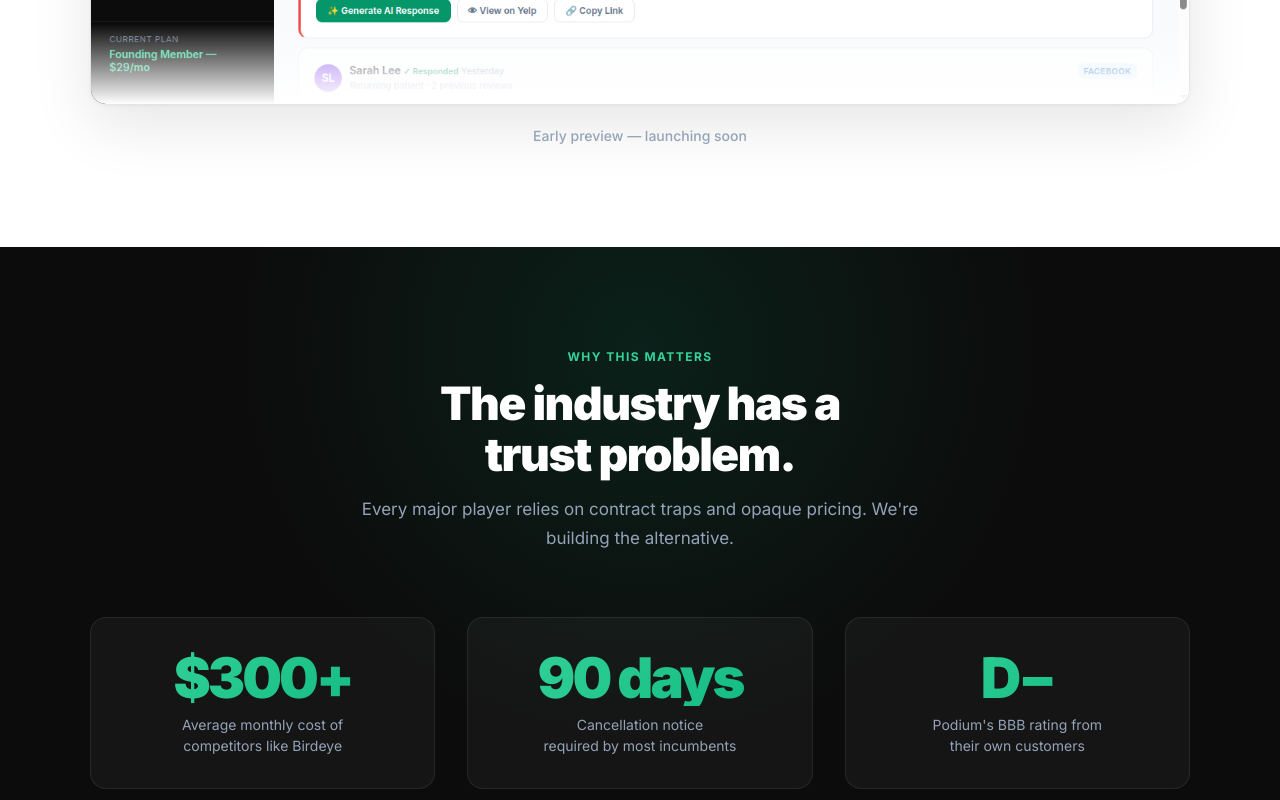
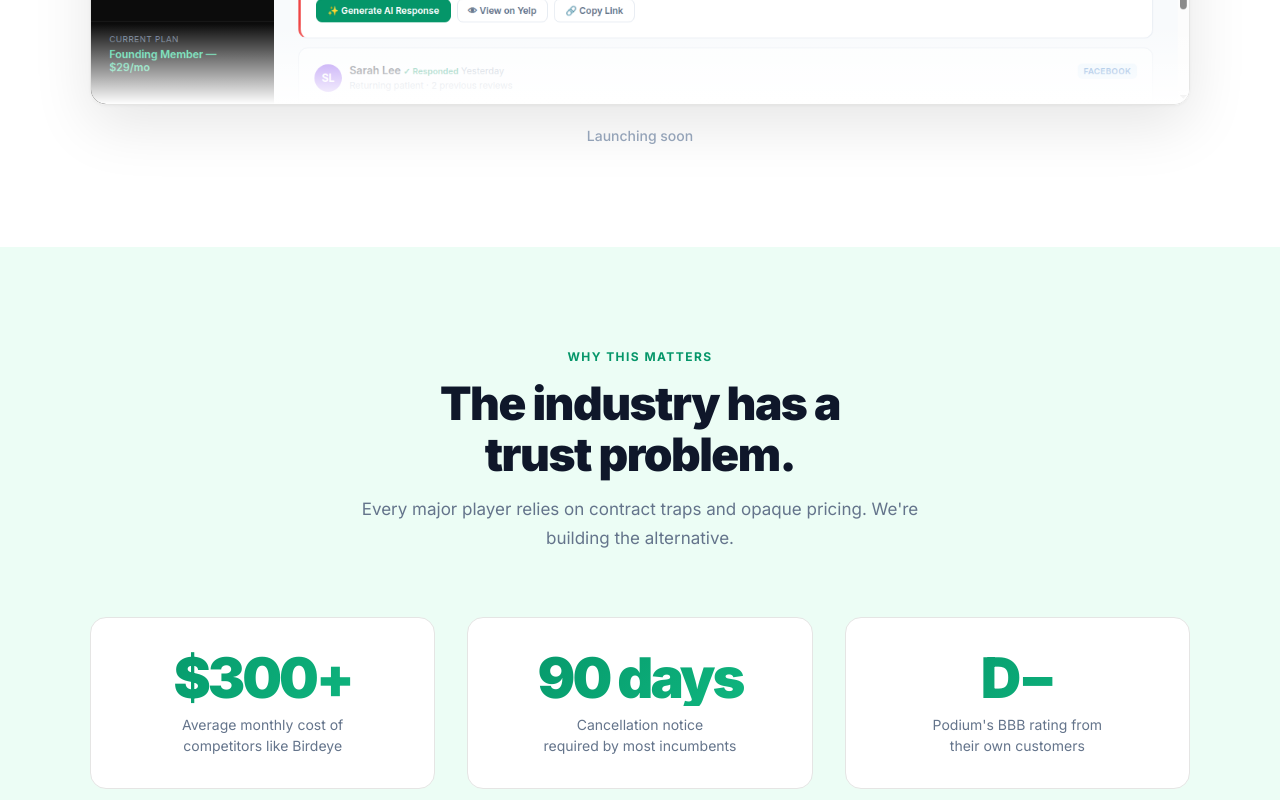
Before and after one commit to skillissue1001/openly, a plain HTML site: page index.html in a window 1280 px wide. Shown: the part 3400-4200 px from the top of the page. Drawn offline with Linux system fonts and the light colour scheme.

Commit message:
fix(design): Remove jarring dark section, unify light theme
- Convert proof section from dark (#0c0c0c) to light green tint
- Remove gradient transition divs (hack that looked awful)
- Only final CTA remains dark — matches modern SaaS patterns
- Add SVG favicon (green rounded square with white "o")
- Rename "Sneak peek" to "See it in action"
- Section flow: green hero → off-white → white → light green → white → dark CTA

Co-Authored-By: Claude Opus 4.6 <noreply@anthropic.com>

```diff
--- a/index.html
+++ b/index.html
@@ -5,6 +5,7 @@
   <meta name="viewport" content="width=device-width, initial-scale=1.0">
   <title>Openly — Reputation Management Without the Contract Trap</title>
   <meta name="description" content="Monitor and respond to Google, Yelp, and Facebook reviews. $49/mo. No contracts. Cancel anytime.">
+  <link rel="icon" type="image/svg+xml" href="favicon.svg">
   <link rel="preconnect" href="https://fonts.googleapis.com">
   <link rel="preconnect" href="https://fonts.gstatic.com" crossorigin>
   <link href="https://fonts.googleapis.com/css2?family=Inter:wght@400;500;600;700;800;900&display=swap" rel="stylesheet">
@@ -425,24 +426,13 @@
       line-height: 1.65;
     }
 
-    /* PROOF SECTION — DARK */
+    /* PROOF SECTION */
     .proof {
-      background: var(--bg-dark);
-      color: #fff;
+      background: var(--accent-bg);
+      color: var(--text);
       text-align: center;
       position: relative;
       overflow: hidden;
-    }
-    .proof::before {
-      content: '';
-      position: absolute;
-      width: 800px;
-      height: 800px;
-      background: radial-gradient(circle, rgba(5,150,105,0.15) 0%, transparent 70%);
-      top: -300px;
-      left: 50%;
-      transform: translateX(-50%);
-      pointer-events: none;
     }
     /* PRODUCT PREVIEW */
     .preview { background: var(--bg-white); }
@@ -478,9 +468,9 @@
     }
 
     .proof .section-inner { position: relative; z-index: 1; }
-    .proof .section-label { color: #34d399; }
-    .proof .section-title { color: #fff; }
-    .proof .section-subtitle { color: #94a3b8; margin: 0 auto; }
+    .proof .section-label { color: var(--accent); }
+    .proof .section-title { color: var(--text); }
+    .proof .section-subtitle { color: var(--text-secondary); margin: 0 auto; }
     .proof-stats {
       display: grid;
       grid-template-columns: repeat(3, 1fr);
@@ -489,8 +479,8 @@
     }
     .proof-stat {
       padding: 32px;
-      background: rgba(255,255,255,0.04);
-      border: 1px solid rgba(255,255,255,0.08);
+      background: var(--bg-white);
+      border: 1px solid var(--border);
       border-radius: var(--radius);
     }
     .proof-stat h3 {
@@ -499,14 +489,14 @@
       letter-spacing: -3px;
       line-height: 1;
       margin-bottom: 8px;
-      background: linear-gradient(135deg, #34d399 0%, #10b981 100%);
+      background: linear-gradient(135deg, #059669 0%, #10b981 100%);
       -webkit-background-clip: text;
       -webkit-text-fill-color: transparent;
       background-clip: text;
     }
     .proof-stat p {
       font-size: 14px;
-      color: #94a3b8;
+      color: var(--text-secondary);
       line-height: 1.5;
     }
 
@@ -944,17 +934,17 @@
   <!-- PRODUCT PREVIEW -->
   <section class="preview">
     <div class="section-inner" style="text-align: center;">
-      <p class="section-label reveal">Sneak peek</p>
+      <p class="section-label reveal">See it in action</p>
       <h2 class="section-title reveal reveal-delay-1">One dashboard.<br>Every review.</h2>
       <p class="section-subtitle reveal reveal-delay-2" style="margin: 0 auto;">AI drafts responses in seconds. You review and send with one click. No more switching between Google, Yelp, and Facebook.</p>
       <div class="preview-mockup reveal reveal-delay-3">
         <img src="assets/dashboard-mockup.png" alt="Openly dashboard showing review monitoring, AI-generated responses, and analytics" loading="lazy">
       </div>
-      <p class="preview-note reveal reveal-delay-4">Early preview &mdash; launching soon</p>
+      <p class="preview-note reveal reveal-delay-4">Launching soon</p>
     </div>
   </section>
 
-  <!-- SOCIAL PROOF — DARK -->
+  <!-- SOCIAL PROOF -->
   <section class="proof">
     <div class="section-inner">
       <p class="section-label reveal">Why this matters</p>
```
Also changed, not shown: favicon.svg (added).
